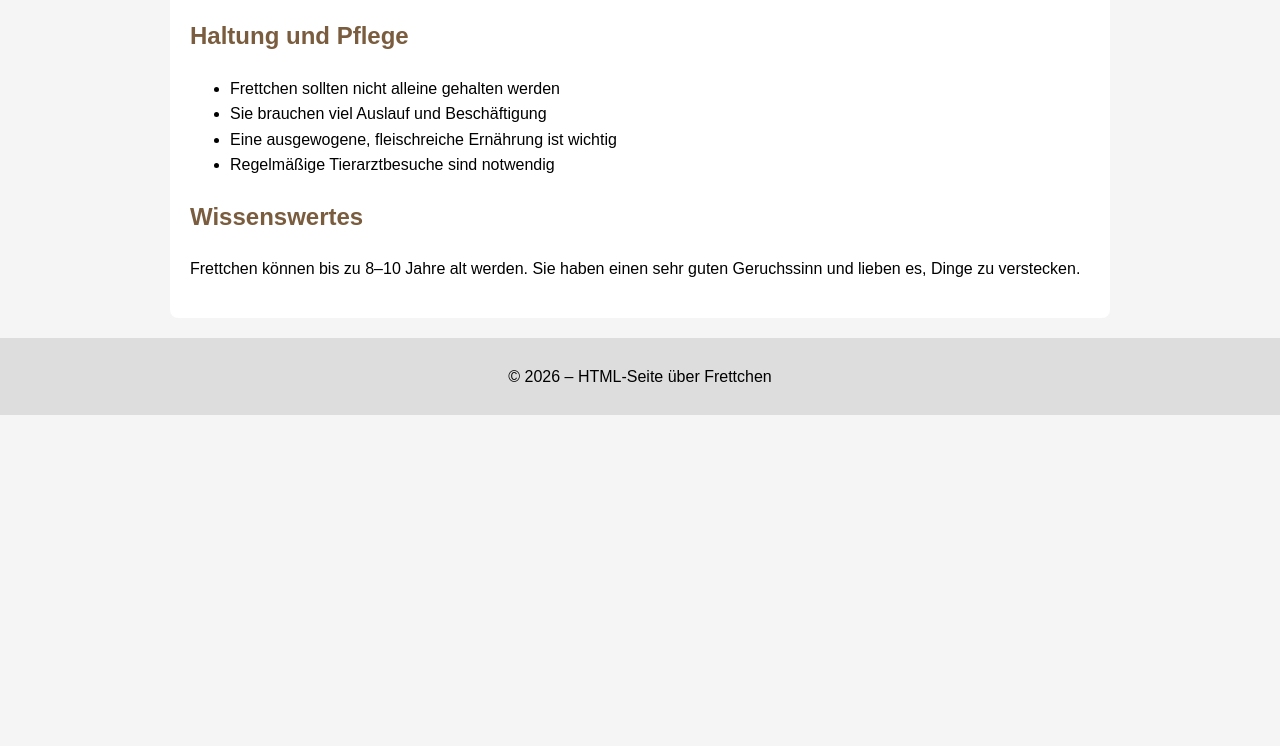
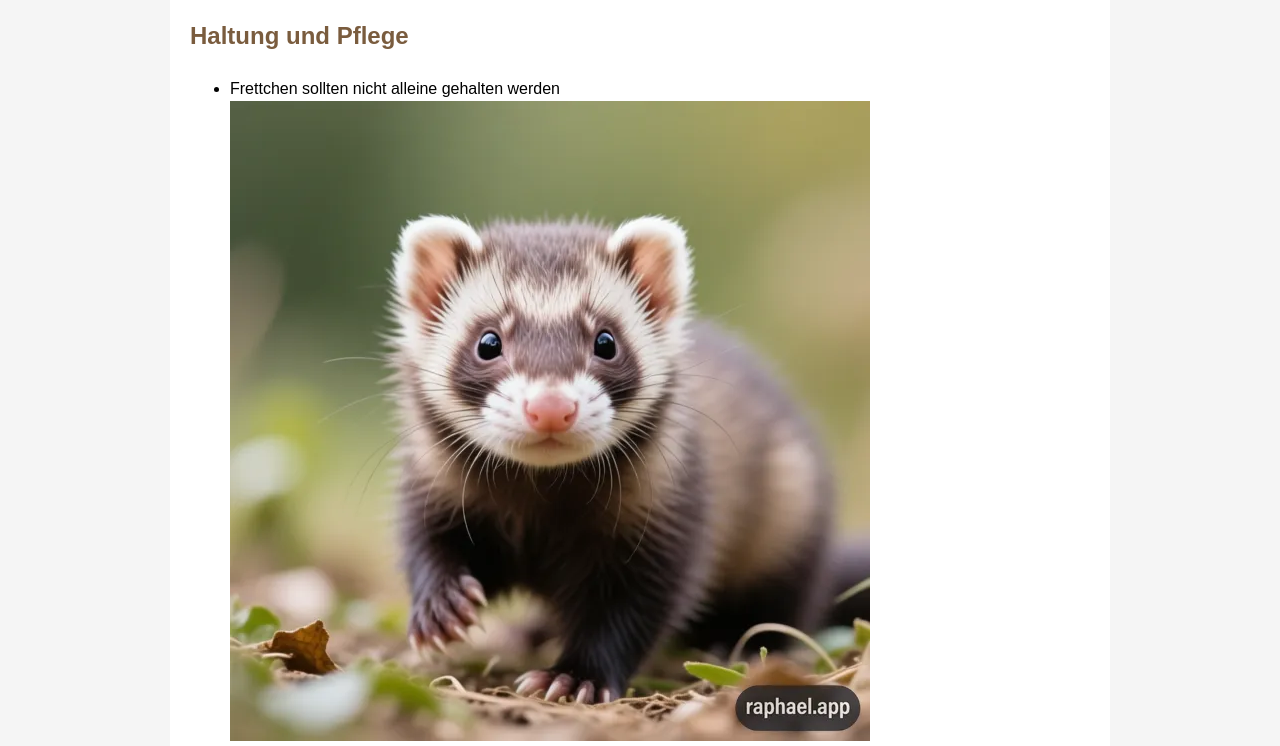
Before and after one commit to Leamueller/frettchen, a plain HTML site: page index.html in a window 1280 px wide. Shown: the part 477-1223 px from the top of the page. Before the commit the page ends 892 px from the top, so only its background shows below. Drawn offline with Linux system fonts and the light colour scheme.

Commit message:
Update index.html

```diff
--- a/index.html
+++ b/index.html
@@ -63,7 +63,7 @@
     <section>
         <h2>Haltung und Pflege</h2>
         <ul>
-            <li>Frettchen sollten nicht alleine gehalten werden</li>
+            <li>Frettchen sollten nicht alleine gehalten werden</li><img src="fretchen.jpg">
             <li>Sie brauchen viel Auslauf und Beschäftigung</li>
             <li>Eine ausgewogene, fleischreiche Ernährung ist wichtig</li>
             <li>Regelmäßige Tierarztbesuche sind notwendig</li>
```
